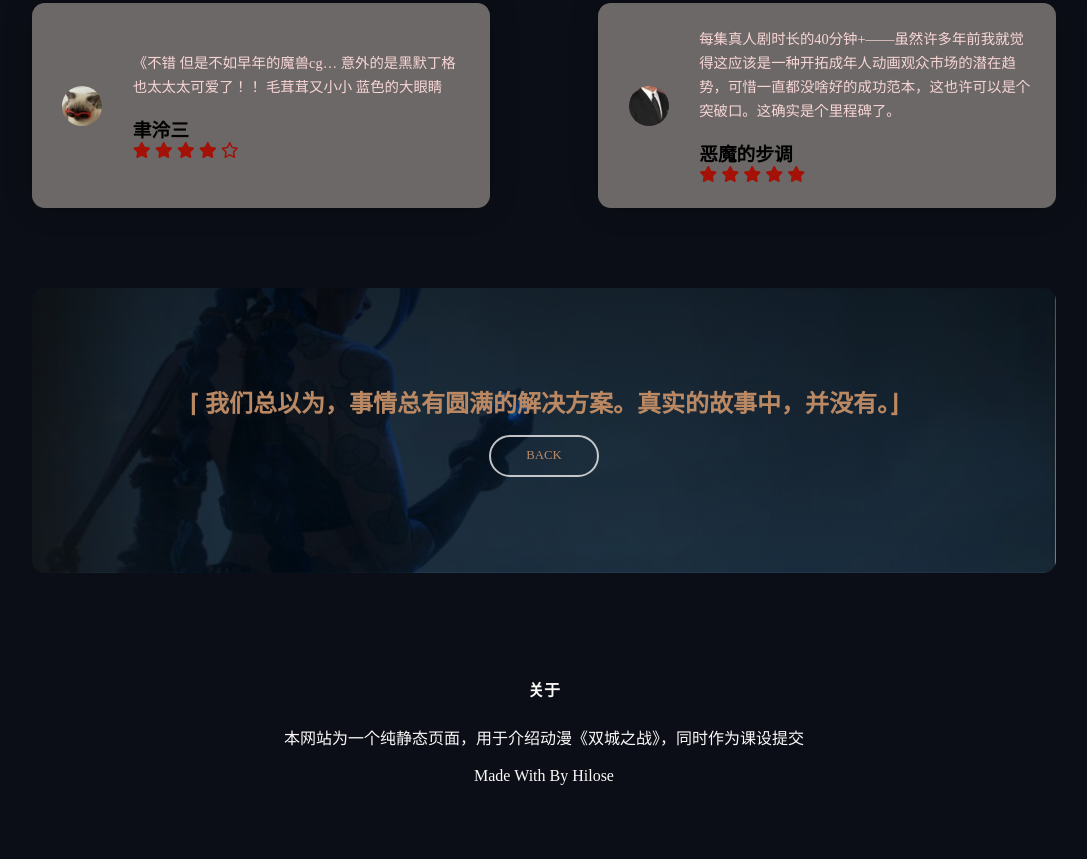
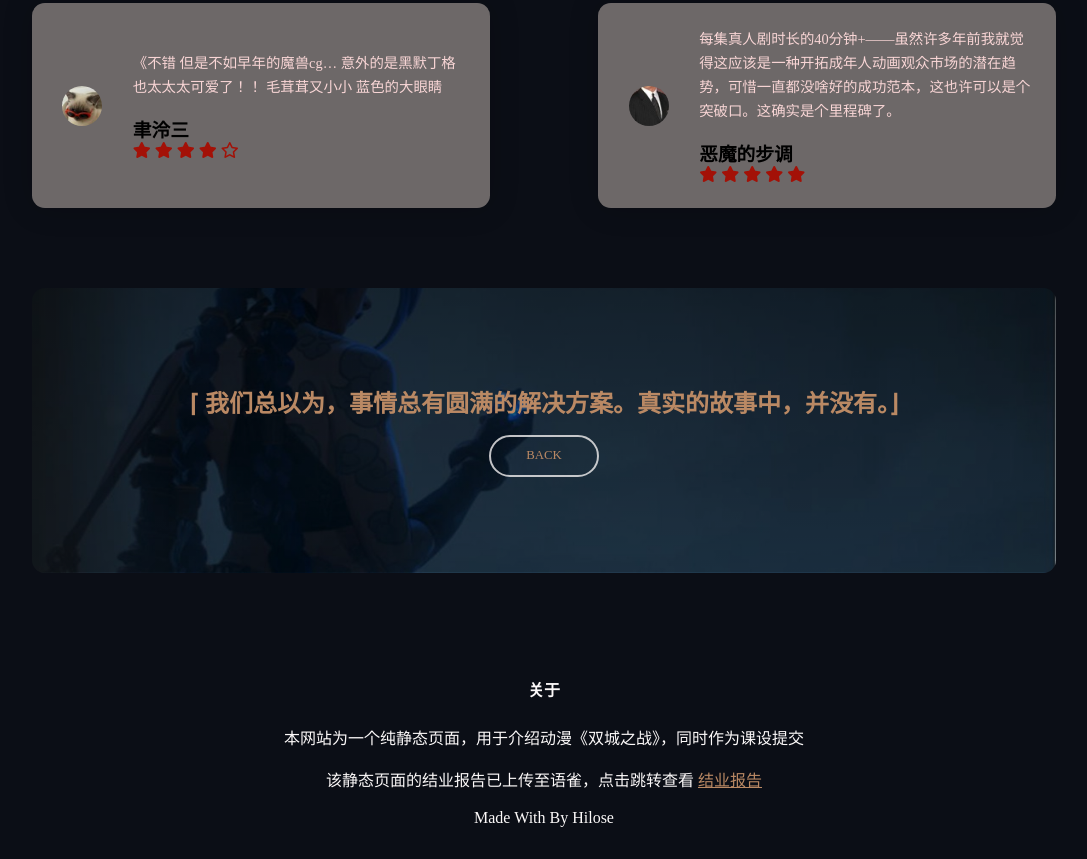
Before and after one commit to Hilose/Hilose.github.io, a plain HTML site: page index.html in a window 1280 px wide. Shown: the part 3548-4407 px from the top of the page, without its empty margins (96-1183 px from the left). Before the commit the page ends 4365 px from the top, so only its background shows below. Drawn offline with Linux system fonts and the light colour scheme.

Commit message:
结业报告撰写

```diff
--- a/index.html
+++ b/index.html
@@ -253,6 +253,11 @@
     <p> 本网站为一个纯静态页面，用于介绍动漫《双城之战》，同时作为课设提交
     </p>
     <p>
+      <br>
+      该静态页面的结业报告已上传至语雀，点击跳转查看
+      <a href="https://hilose.yuque.com/org-wiki-hilose-lxfcc2/axxcw1/imk2p6r5y0pkynwc?singleDoc#">结业报告</a>
+    </p>
+    <p>
       <br>Made With By Hilose
     </p>
   </section>
--- a/main.css
+++ b/main.css
@@ -514,3 +514,7 @@ html {
   margin: auto;
   width: 80%;
 }
+
+#about a {
+  color: #ba8964;
+}
```
